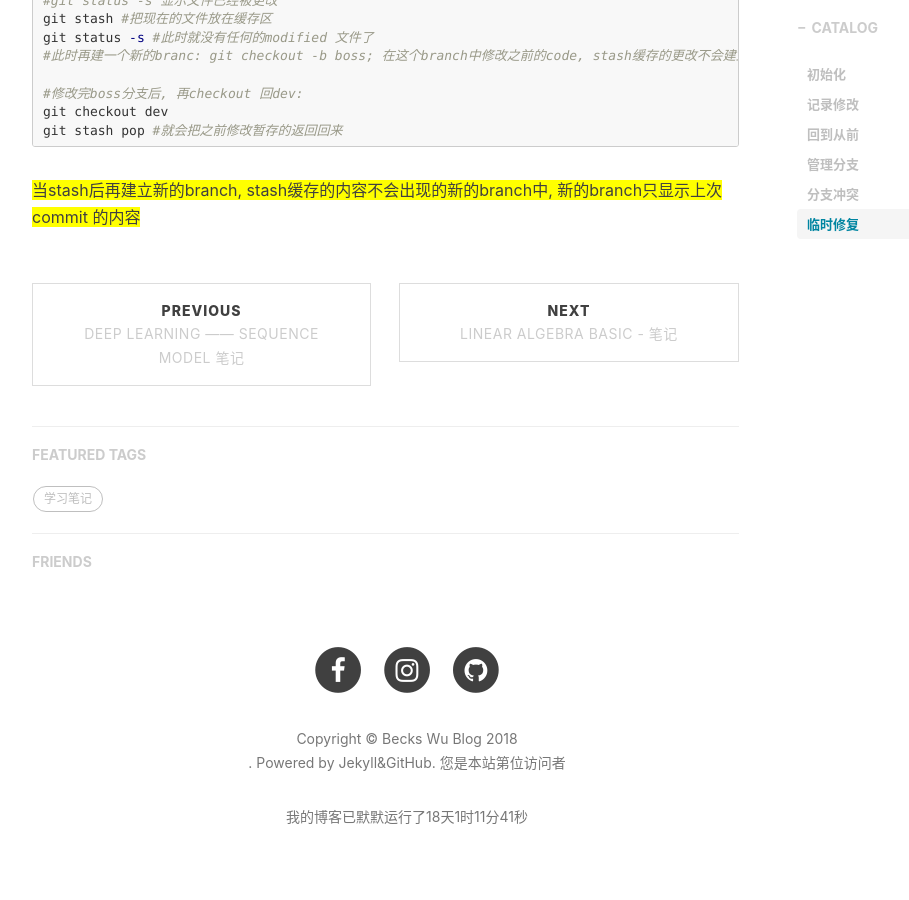
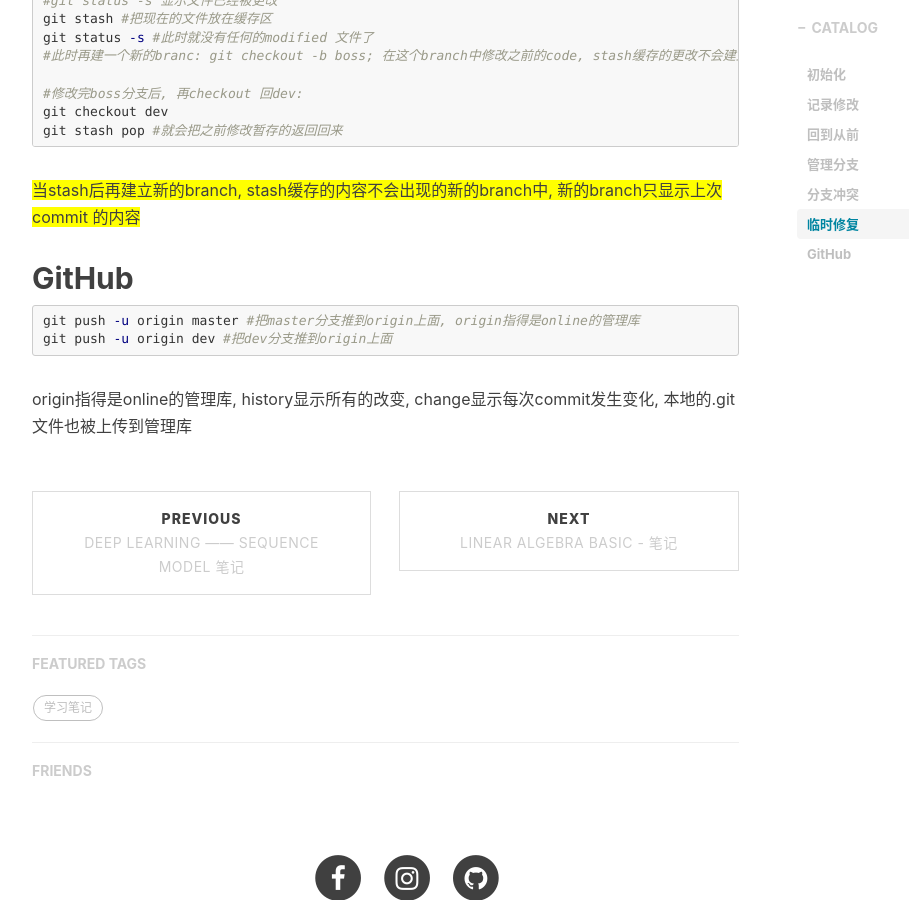
Before and after one commit to beckswu/beckswu.github.io, a Jekyll site: the page built from _posts/2018-09-18-git-note.markdown, in a window 1280 px wide and 900 px high, scrolled down 5293 px. Shown: the whole window, without its empty margins (233-1142 px from the left). Built offline with Jekyll 4.4.1, drawn with Linux system fonts in a browser that asks for light colours; nearby versions of some CDN libraries; comment, search, counter and statistics services are not loaded.

Commit message:
Update 2018-09-18-git-note.markdown

````diff
--- a/_posts/2018-09-18-git-note.markdown
+++ b/_posts/2018-09-18-git-note.markdown
@@ -164,3 +164,12 @@
 ```
 
 <span style="background-color: #FFFF00">当stash后再建立新的branch, stash缓存的内容不会出现的新的branch中, 新的branch只显示上次commit 的内容 </span>
+
+## GitHub
+
+```shell
+git push -u origin master #把master分支推到origin上面, origin指得是online的管理库
+git push -u origin dev #把dev分支推到origin上面
+```
+
+origin指得是online的管理库, history显示所有的改变, change显示每次commit发生变化, 本地的.git文件也被上传到管理库
````
